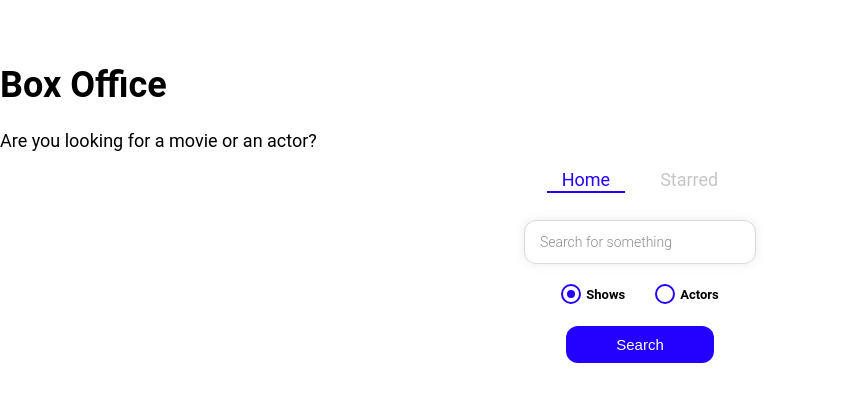
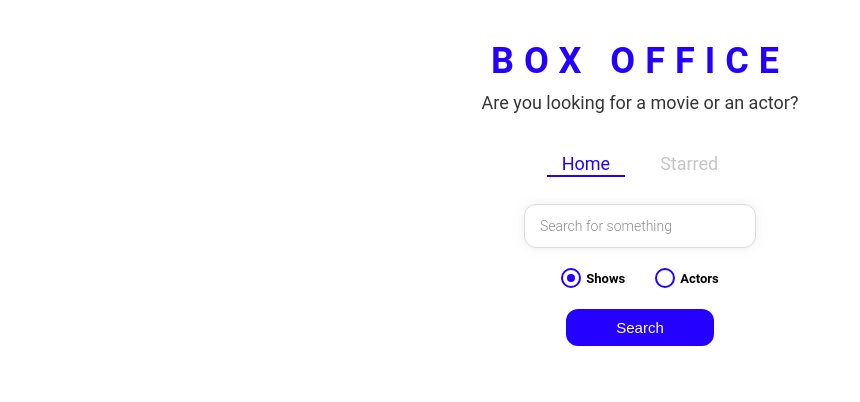
Before and after one commit to sarang13579/box-office, a React (Create React App) app: page / in a window 1280 px wide. Shown: the top 402 px of the page, without its empty margins (0-860 px from the left). Built offline with nearby package versions, Linux system fonts and the light colour scheme; the HTML template or start-up script is replaced by a standard one.

Commit message:
added missing styles of title wrapper

```diff
--- a/package.json
+++ b/package.json
@@ -1,4 +1,5 @@
 {
+  "homepage": "https://sarang1359.github.io/box-office",
   "name": "box-office",
   "version": "0.1.0",
   "private": true,
@@ -6,6 +7,7 @@
     "@testing-library/jest-dom": "^4.2.4",
     "@testing-library/react": "^9.5.0",
     "@testing-library/user-event": "^7.2.1",
+    "gh-pages": "^3.2.3",
     "react": "^16.13.1",
     "react-dom": "^16.13.1",
     "react-fade-in": "^2.0.1",
@@ -22,7 +24,9 @@
     "lint": "eslint src/**/*.js",
     "format": "prettier --write src/**/*.js",
     "format:lint": "npm run format && npm run lint",
-    "clear": "rimraf build"
+    "clear": "rimraf build",
+    "predeploy": "npm run build",
+    "deploy": "gh-pages -d build"
   },
   "eslintConfig": {
     "extends": "react-app"
--- a/src/components/Title.js
+++ b/src/components/Title.js
@@ -1,12 +1,13 @@
-import React from 'react'
+import React from 'react';
+import { TitleWrapper } from './Title.styled';
 
 const Title = ({ title, subtitle }) => {
     return (
-        <div>
+        <TitleWrapper>
             <h1>{title}</h1>
             <p>{subtitle}</p>
-        </div>
-    )
-}
+        </TitleWrapper>
+    );
+};
 
-export default Title
+export default Title;
--- a/src/index.js
+++ b/src/index.js
@@ -1,14 +1,14 @@
 import React from 'react';
 import ReactDOM from 'react-dom';
-import { BrowserRouter } from 'react-router-dom';
+import { HashRouter } from 'react-router-dom';
 import './index.css';
 import App from './App';
 import * as serviceWorker from './serviceWorker';
 
 ReactDOM.render(
-  <BrowserRouter>
+  <HashRouter>
     <App />
-  </BrowserRouter>,
+  </HashRouter>,
   document.getElementById('root')
 );
 
```
Also changed, not shown: 1 other file (tests, documents, lock files or other folders).
